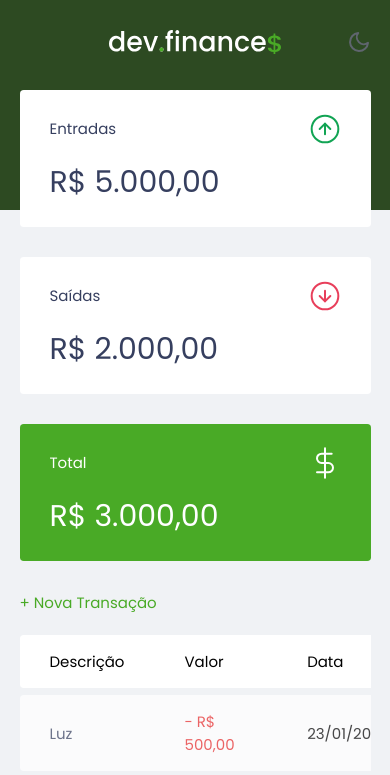
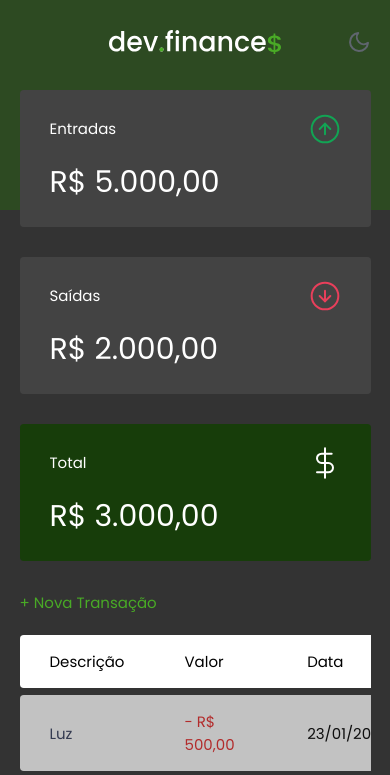
Before and after one commit to raiffsaid/maratona_discover, a plain HTML site: page src/index.html in a window 390 px wide. Both pictures are taken after a click on the link "Switch Theme". Shown: the top 775 px of the page. Drawn offline with Linux system fonts and the light colour scheme.

Commit message:
fix: Fixed dark mode switch no Mobile

```diff
--- a/src/index.html
+++ b/src/index.html
@@ -25,7 +25,7 @@
         </div>
 
         <span>
-            <a href="#" onclick="changeTheme()" title="Switch Theme">
+            <a href="#" onclick="changeMobileTheme()" title="Switch Theme">
                 <img id="mobileTheme" src="./assets/sun.svg" alt="Alternar tema">
             </a>
         </span>
@@ -180,12 +180,19 @@
             }, 1000);
         }
 
-        function changeTheme() {
-            let tema = document.getElementById("mobileTheme").src;
-            if (tema == "./assets/moon.svg") {
-                document.getElementById("mobileTheme").src = "./assets/sun.svg";
+        function changeMobileTheme() {
+            // Salva o diretório atual
+            let loc = window.location.href;
+            let dir = loc.substring(0, loc.lastIndexOf('/'));
+
+            if (document.getElementById("mobileTheme").src == dir + "/assets/moon.svg") {
+                document.getElementById("mobileTheme").src = (dir + "/assets/sun.svg");
+                transition();
+                document.documentElement.setAttribute('data-theme', 'light');
             } else {
-                document.getElementById("mobileTheme").src = "./assets/moon.svg";
+                document.getElementById("mobileTheme").src = (dir + "/assets/moon.svg");
+                transition();
+                document.documentElement.setAttribute('data-theme', 'dark');
           }
         }
     </script>
--- a/src/style.css
+++ b/src/style.css
@@ -379,6 +379,10 @@ footer {
     opacity: 0.6;
 }
 
+header span a::after {
+    all: initial;
+}
+
 /* RESPONSIVE */
 @media (min-width: 800px) {
     html {
```
